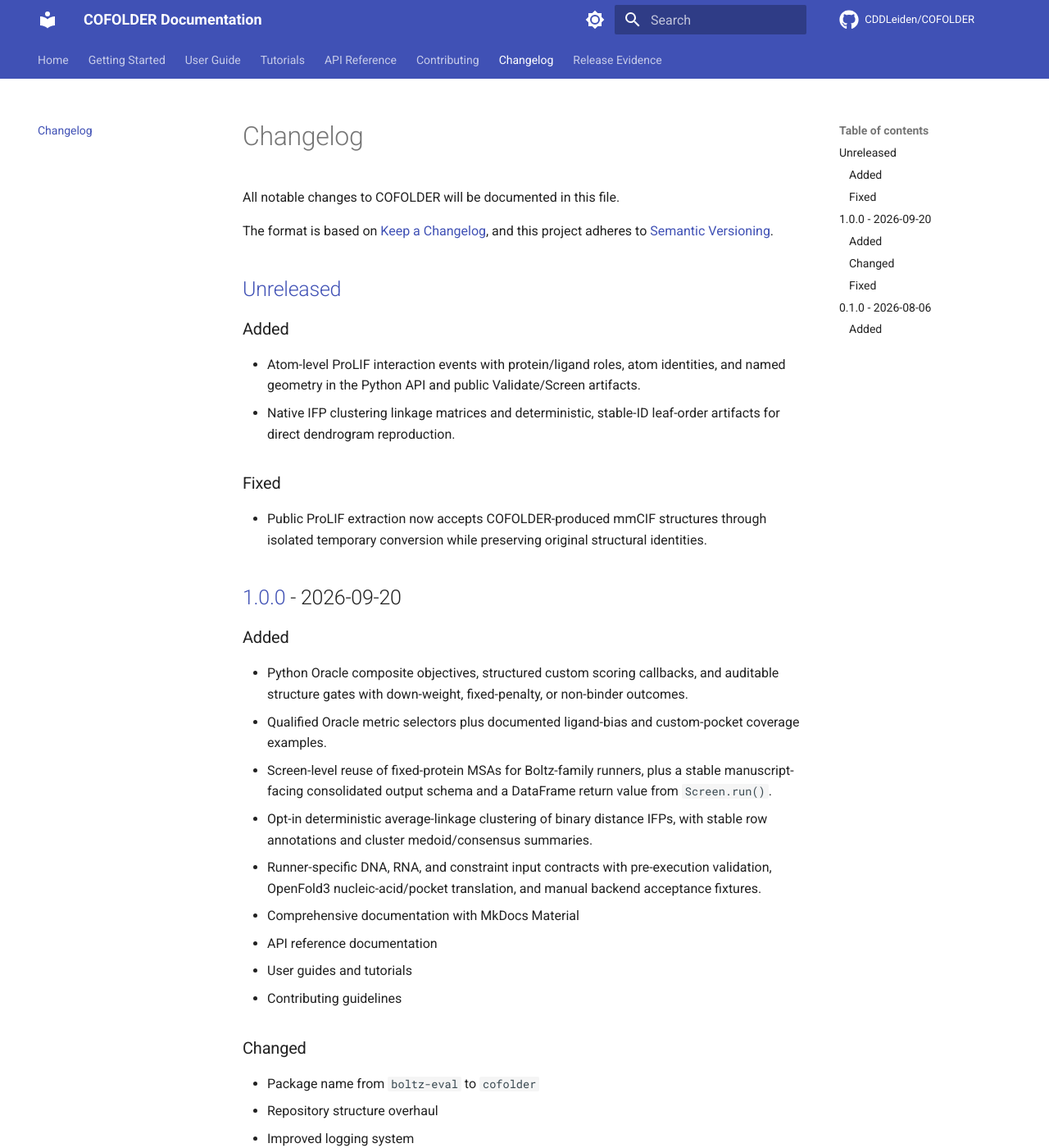
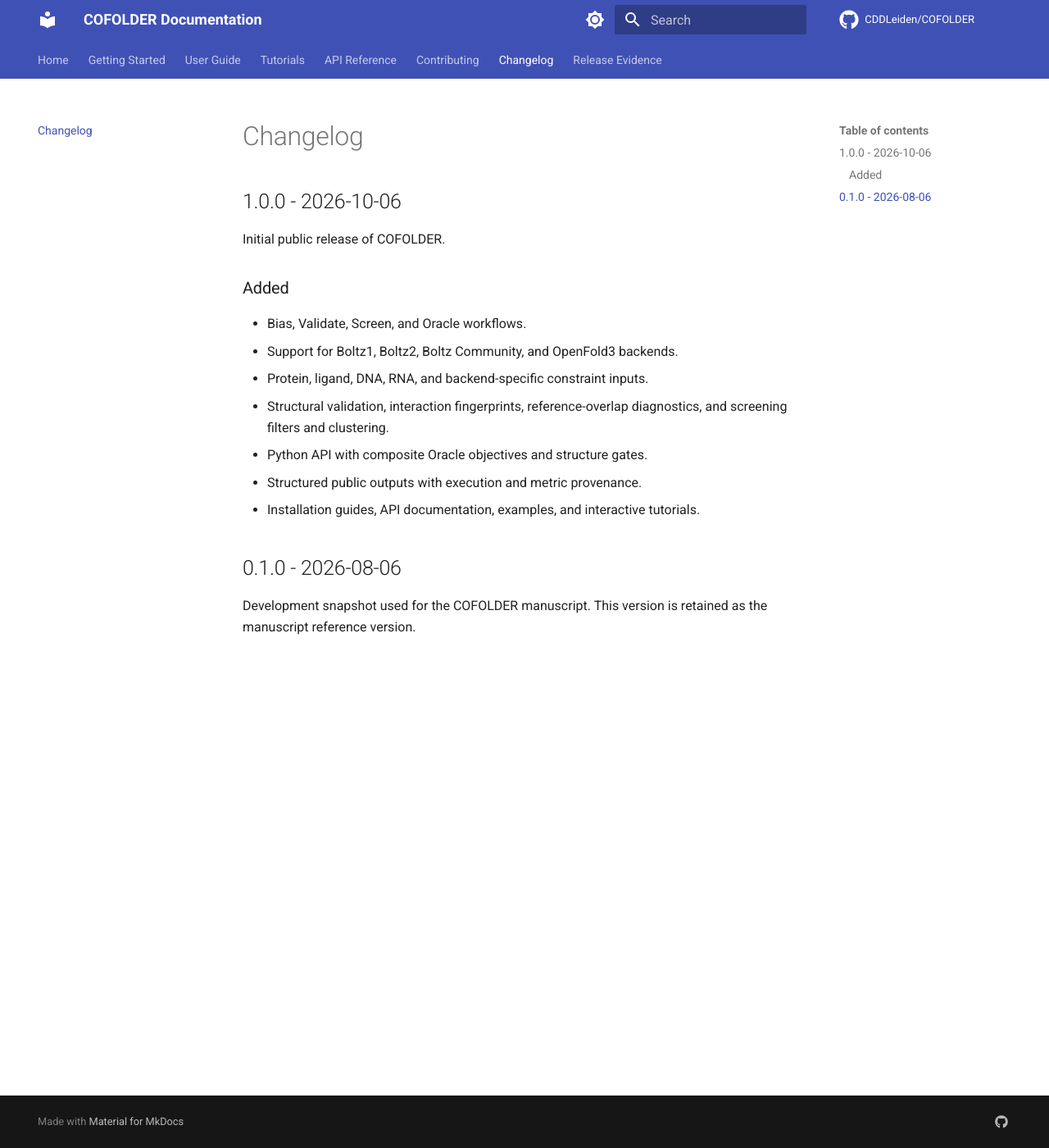
Before and after one commit to CDDLeiden/COFOLDER, an MkDocs documentation site: the page built from docs/changelog.md, in a window 1280 px wide and 1400 px high. Shown: the whole window at 82% size. Built offline with MkDocs 1.6.1 and Material for MkDocs 9.7.7, drawn with Linux system fonts in a browser that asks for light colours; comment, search, counter and statistics services are not loaded; the version menu is left out; some of the changed text lies outside the part shown.

Commit message:
Prepare initial release documentation and remove historical test checks

```diff
--- a/docs/changelog.md
+++ b/docs/changelog.md
@@ -1,72 +1,21 @@
 # Changelog
 
-All notable changes to COFOLDER will be documented in this file.
+## 1.0.0 - 2026-10-06
 
-The format is based on [Keep a Changelog](https://keepachangelog.com/en/1.0.0/),
-and this project adheres to [Semantic Versioning](https://semver.org/spec/v2.0.0.html).
-
-## [Unreleased]
+Initial public release of COFOLDER.
 
 ### Added
-- Atom-level ProLIF interaction events with protein/ligand roles, atom identities,
-  and named geometry in the Python API and public Validate/Screen artifacts.
-- Native IFP clustering linkage matrices and deterministic, stable-ID leaf-order
-  artifacts for direct dendrogram reproduction.
 
-### Fixed
-- Public ProLIF extraction now accepts COFOLDER-produced mmCIF structures through
-  isolated temporary conversion while preserving original structural identities.
+- Bias, Validate, Screen, and Oracle workflows.
+- Support for Boltz1, Boltz2, Boltz Community, and OpenFold3 backends.
+- Protein, ligand, DNA, RNA, and backend-specific constraint inputs.
+- Structural validation, interaction fingerprints, reference-overlap
+  diagnostics, and screening filters and clustering.
+- Python API with composite Oracle objectives and structure gates.
+- Structured public outputs with execution and metric provenance.
+- Installation guides, API documentation, examples, and interactive tutorials.
 
-## [1.0.0] - 2026-09-20
+## 0.1.0 - 2026-08-06
 
-### Added
-- Python Oracle composite objectives, structured custom scoring callbacks, and
-  auditable structure gates with down-weight, fixed-penalty, or non-binder outcomes.
-- Qualified Oracle metric selectors plus documented ligand-bias and custom-pocket
-  coverage examples.
-- Screen-level reuse of fixed-protein MSAs for Boltz-family runners, plus a stable
-  manuscript-facing consolidated output schema and a DataFrame return value from
-  `Screen.run()`.
-- Opt-in deterministic average-linkage clustering of binary distance IFPs, with
-  stable row annotations and cluster medoid/consensus summaries.
-- Runner-specific DNA, RNA, and constraint input contracts with pre-execution
-  validation, OpenFold3 nucleic-acid/pocket translation, and manual backend
-  acceptance fixtures.
-- Comprehensive documentation with MkDocs Material
-- API reference documentation
-- User guides and tutorials
-- Contributing guidelines
-
-### Changed
-- Package name from `boltz-eval` to `cofolder`
-- Repository structure overhaul
-- Improved logging system
-
-### Fixed
-- Import paths updated for new package structure
-- Screening and validation now warn and continue with empty affinity columns when
-  default affinity outputs are unavailable but affinity was not explicitly requested
-  or activated in the system YAML.
-- Protein sequence similarities in generated combined bias tables now consistently use
-  MMseqs `pident`, retain below-threshold hits for PDB lookup, and record method
-  provenance instead of substituting PairwiseAligner scores. Downstream bias outputs
-  also keep PairwiseAligner scores in a separate `sequence_similarity_pairwise` column.
-
-## [0.1.0] - 2026-08-06
-
-### Added
-- Initial development version
-- `validate` command for single system co-folding and validation
-- `screen` command for virtual screening
-- `oracle` command for oracle function usage
-- Support for SMILES, SDF, PDB, and CIF input formats
-- 2D and 3D conformer generation
-- RMSD calculation against reference structures
-- Interaction fingerprint analysis
-- CSV and SDF input/output handling
-- Comprehensive CLI interface
-- Example configurations and tutorials
-
-[Unreleased]: https://github.com/CDDLeiden/COFOLDER/compare/v1.0.0...HEAD
-[1.0.0]: https://github.com/CDDLeiden/COFOLDER/compare/v0.1.0...v1.0.0
-[0.1.0]: https://github.com/CDDLeiden/COFOLDER/releases/tag/v0.1.0
+Development snapshot used for the COFOLDER manuscript.
+This version is retained as the manuscript reference version.
--- a/pyproject.toml
+++ b/pyproject.toml
@@ -34,10 +34,10 @@ analysis = [
     "seaborn",
 ]
 boltz1 = [
-    "boltz==1.0.0; python_version < '3.13'",
+    "boltz==1.0.0",
 ]
 boltz2 = [
-    "boltz[cuda]>=2.0.0,<3; python_version < '3.13'",
+    "boltz[cuda]>=2.0.0,<3",
 ]
 boltz-community = [
     "boltz-community[cuda]==2.10.12",
@@ -89,7 +89,6 @@ version = {attr = "cofolder.__version__"}
 [tool.setuptools.packages.find]
 where = ["src"]
 include = ["cofolder*"]
-exclude = ["cofolder.ui", "cofolder.ui.*"]
 
 [tool.setuptools.package-data]
 "cofolder.acceptance" = ["data/*.yaml", "data/*.csv"]
```
Also changed, not shown: THIRD_PARTY_SOFTWARE.md (+1 -1 lines), docs/index.md (+1 -3 lines), 14 other files.
